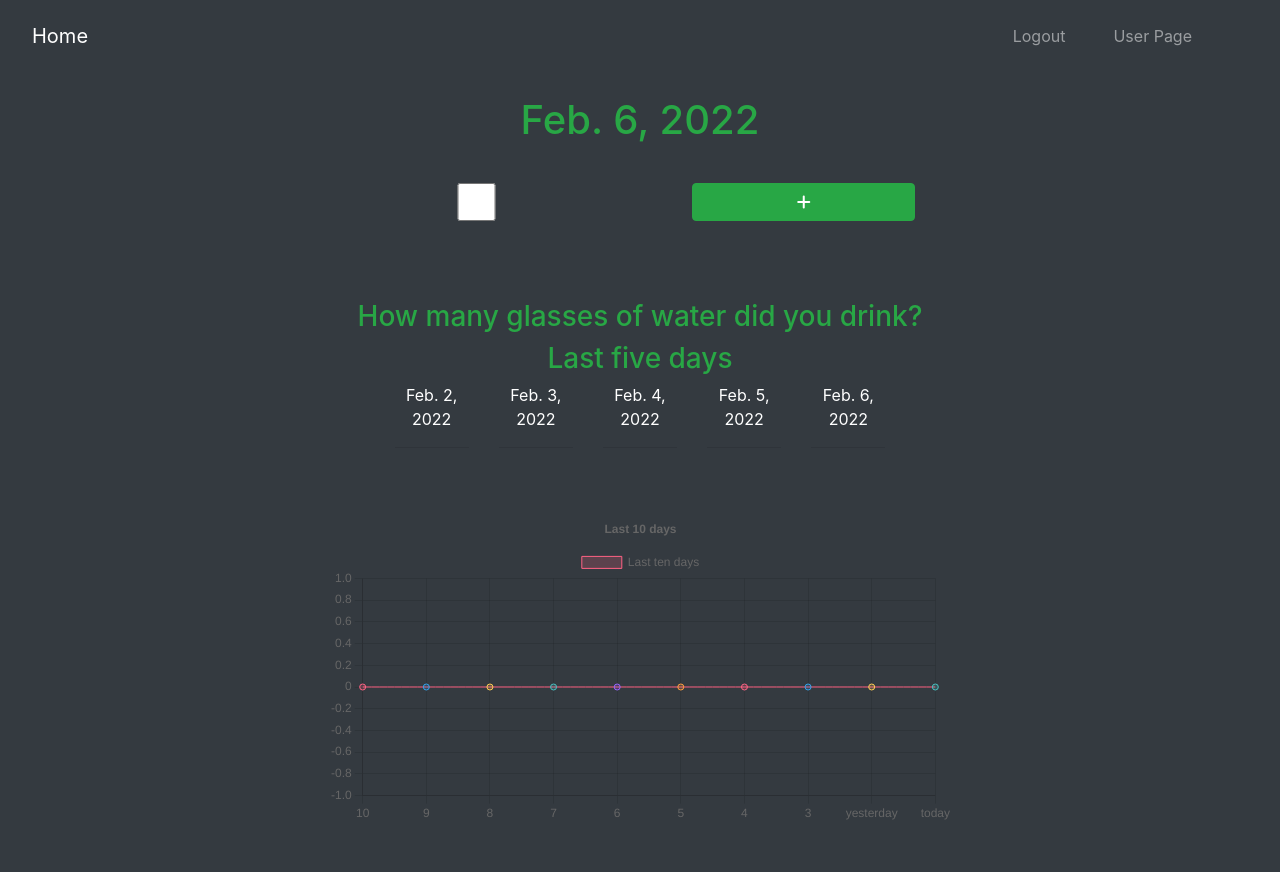
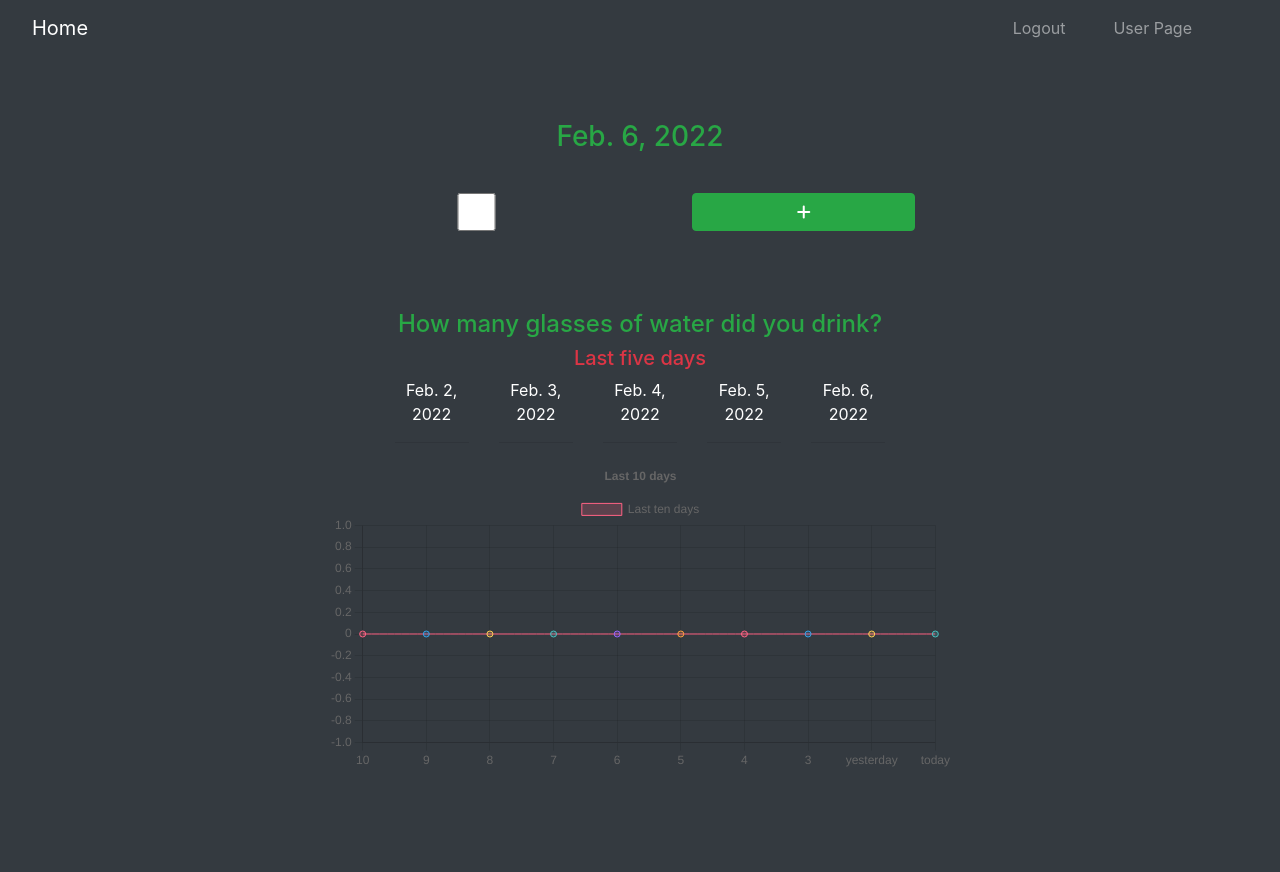
Before and after one commit to gzdlmn/drinking-water, a Django app: page /userpage/ in a window 1280 px wide. After the commit the page ends 767 px from the top, so only its background shows below. Run offline with Django 3.2, Linux system fonts and the light colour scheme; a user stored in the database is signed in; tables that the repository leaves empty hold one stand-in row (values such as "Sample post").

Commit message:
save only the first 10 days

```diff
--- a/static/css/style.css
+++ b/static/css/style.css
@@ -2,10 +2,3 @@ body{
     margin: 0 !important;
     padding: 0 !important;
 }
-.home{
-    width: 100%;
-    height: 100vh;
-}
-.waterimg{
-    filter: invert(99%) sepia(82%) saturate(3370%) hue-rotate(159deg) brightness(97%) contrast(103%);
-}
--- a/templates/base.html
+++ b/templates/base.html
@@ -14,10 +14,11 @@
         <link rel="stylesheet" type="text/css" href=" {% static '/css/style.css' %} ">
         <!-- chart.js-->
         <script src="https://cdn.jsdelivr.net/npm/chart.js"></script>
-        <title>{% block title %}{% endblock %}</title>
+        <title>{% block title %}Drinking Water{% endblock %}</title>
     </head>
-    <body>
+    <body class="bg-dark">
         {% include 'includes/navbar.html' %}
+        {% include 'includes/messages.html' %}
         {% block body %}
         {% endblock %}
         <!-- Option 2: jQuery, Popper.js, and Bootstrap JS-->
--- a/templates/includes/messages.html
+++ b/templates/includes/messages.html
@@ -1,4 +1,4 @@
-<div class="container mb-5">
+<div class="container mt-5">
     <div class="d-flex justify-content-center">
         <div class="col-md-6">
             {% if messages %}
--- a/templates/includes/navbar.html
+++ b/templates/includes/navbar.html
@@ -1,4 +1,4 @@
-<nav class="navbar fixed-top navbar-expand-md navbar-dark bg-dark py-3">
+<nav class="navbar fixed-top navbar-expand-md navbar-dark bg-dark">
     <a class="navbar-brand ml-3" href="{% url 'home' %}">Home</a>
     <button class="navbar-toggler" type="button" data-toggle="collapse" data-target="#navbarSupportedContent" aria-controls="navbarSupportedContent" aria-expanded="false" aria-label="Toggle navigation">
         <span class="navbar-toggler-icon"></span>
--- a/templates/register.html
+++ b/templates/register.html
@@ -3,7 +3,7 @@
     Register Form
 {% endblock %}
 {% block body %}
-<header class="container-fluid bg-dark text-white">
+<header class="container-fluid text-white">
     <div class="container">
         <div class="row" style="height:100vh;">
             <div class="col-md-6 mx-auto align-self-center">
@@ -12,7 +12,7 @@
                     {% csrf_token %}
                     {% for field in form %}
                         {% for error in field.errors %}
-                            <p style="color:red;"><strong>{{error}}</strong></p>
+                            <p class="text-danger"><strong>{{error}}</strong></p>
                         {% endfor %}
                         {{field.label}}
                         {{field}}
--- a/templates/userpage.html
+++ b/templates/userpage.html
@@ -5,13 +5,13 @@
 {% block body %}
     <header class="container-fluid userpage m-0 px-0 py-5 bg-dark text-white" style="overflow:hidden;">
         <div class="row">
-            <div class="col-md-6 mx-auto mt-5">
-                <h1 class="text-center text-success">{{today}}</h1>
+            <div class="col-md-6 mx-auto mt-4">
+                <h3 class="text-center text-success">{{today}}</h3>
                 <form method="POST">
                     {% csrf_token %}
                     <div class="row" style="height: 100px;">
                         <div class="col-6 align-self-center">
-                            <input type="checkbox" name="drinking" class="d-block form-control">
+                            <input type="checkbox" name="drinking" class="form-control">
                         </div>
                         <div class="col-6 align-self-center">
                             <button type="submit" class="btn btn-success d-block w-75 mx-auto"><i class="fas fa-plus"></i></button>
@@ -21,9 +21,9 @@
             </div>
         </div>
         <div class="row">
-            <div class="col-md-6 mx-auto text-center mt-5">
-                <h3 class="text-center text-success px-2">How many glasses of water did you drink?</h3>
-                <h3 class="text-success">Last five days</h3>
+            <div class="col-md-6 mx-auto text-center mt-1 mt-lg-5">
+                <h4 class="text-center text-success px-2">How many glasses of water did you drink?</h4>
+                <h5 class="text-danger">Last five days</h5>
                 <div class="d-flex justify-content-center">
                     <!-- for three days before yesterday -->
                     <div class="col-2">
@@ -98,12 +98,13 @@
                 </div>
             </div>
         </div>
-        <div class="row mt-5">
+        <div class="row">
             <div class="col-10 col-md-6 mx-auto">
                 <canvas id="myChart"></canvas>
             </div>
         </div>
     </header>
+
     <script>
             var ctx = document.getElementById('myChart').getContext('2d');
             var myChart = new Chart(ctx, {
--- a/user/views.py
+++ b/user/views.py
@@ -35,7 +35,7 @@ def loginUser(request):
             return render(request, "login.html", {"form":form})
         login(request,user)
         messages.info(request, "You logged successfully")
-        return redirect("home")
+        return redirect("userpage")
     return render(request, "login.html", {"form":form})
 
 def logoutUser(request):
--- a/water/models.py
+++ b/water/models.py
@@ -11,4 +11,4 @@ class Water(models.Model):
 
     def glasses(self):
         if self.drinking is True:
-            return '<img src="/media/icons8-sparkling-water-48.png"/>'.format(self.drinking)
+            return '<img src="/media/icons8-sparkling-water-24.png"/>'.format(self.drinking)
--- a/water/views.py
+++ b/water/views.py
@@ -2,6 +2,7 @@ from django.shortcuts import render, redirect
 from django.contrib.auth.models import User
 from .models import Water
 from .forms import WaterForm
+from datetime import datetime, timedelta
 from datetime import date, timedelta
 from django.contrib.auth.decorators import login_required
 import datetime
@@ -21,6 +22,7 @@ def user_page(request):
         six_days_before_yesterday = date.today() - timedelta(days=7)
         seven_days_before_yesterday = date.today() - timedelta(days=8)
         eight_days_before_yesterday = date.today() - timedelta(days=9)
+        nine_days_before_yesterday = date.today() - timedelta(days=10)
         # show the last 5 days you found
         today_see = Water.objects.filter(user=request.user, created_date=today)
         yesterday_see = Water.objects.filter(user=request.user, created_date=yesterday)
@@ -44,6 +46,8 @@ def user_page(request):
             water.user = request.user
             if water.drinking is True:
                 water.save()
+                if  Water.objects.filter(user=request.user, created_date=nine_days_before_yesterday).exists():
+                    Water.objects.filter(user=request.user, created_date=nine_days_before_yesterday).delete()
                 return redirect("userpage")
         return render(request, "userpage.html", {"form": form, "today": today, "yesterday":yesterday,
                                                  "before_yesterday": before_yesterday, "two_days_before_yesterday": two_days_before_yesterday,
@@ -67,5 +71,5 @@ def user_page(request):
             water.user = request.user
             if water.drinking is True:
                 water.save()
-                return redirect("home")
+                return redirect("userpage")
         return render(request, "userpage.html", {"form": form})
```
Also changed, not shown: templates/home.html (+6 -8 lines), 1 other file.
